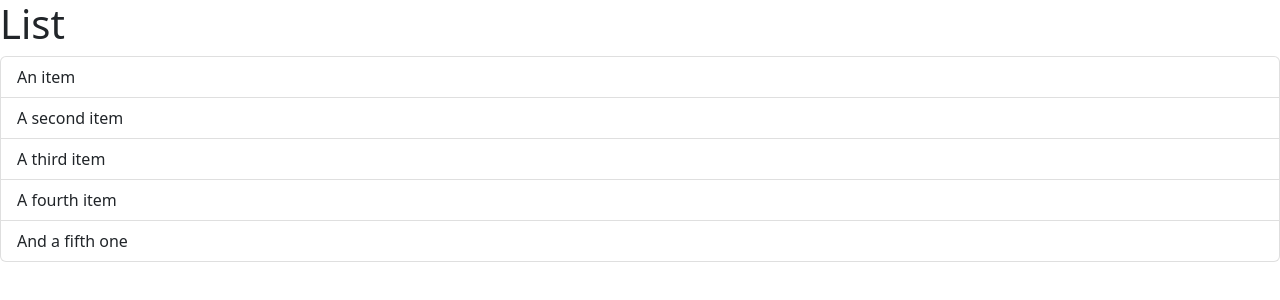
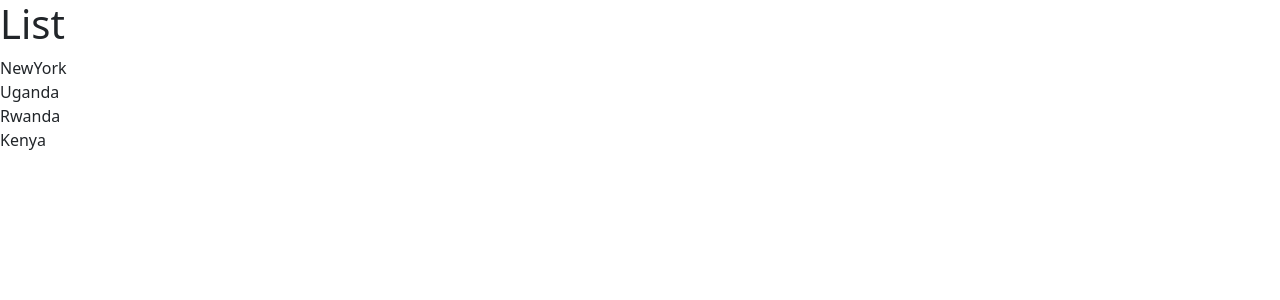
Before and after one commit to kelia01/React, a React (Vite) app in the folder vite-project/: page / in a window 1280 px wide. Shown: the top 300 px of the page. Built offline with nearby package versions, Linux system fonts and the light colour scheme.

Commit message:
Rendering list elements

```diff
--- a/vite-project/src/components/ListGroup.tsx
+++ b/vite-project/src/components/ListGroup.tsx
@@ -1,13 +1,17 @@
 function ListGroup() {
+  const items = [
+    'NewYork',
+    'Uganda',
+    'Rwanda',
+    'Kenya',
+  ];
+
+
   return (
     <>
       <h1>List</h1>
       <ul className="list-group">
-        <li className="list-group-item">An item</li>
-        <li className="list-group-item">A second item</li>
-        <li className="list-group-item">A third item</li>
-        <li className="list-group-item">A fourth item</li>
-        <li className="list-group-item">And a fifth one</li>
+       {items.map(item => <li key={item}>{item}</li>)}
       </ul>
     </>
   );
```
